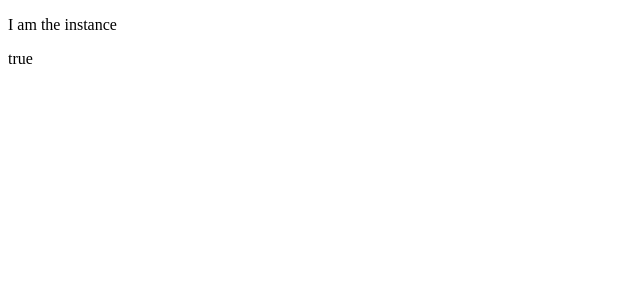
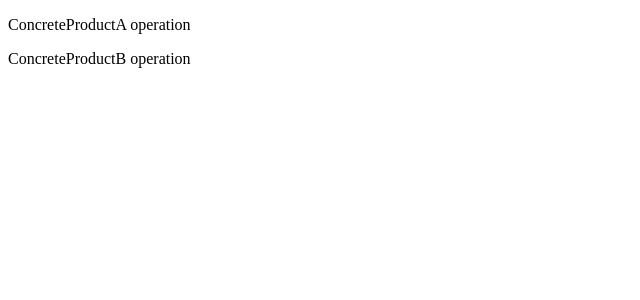
Before and after one commit to yeonuk44/Design-Pattern, a React (Create React App) app: page / in a window 1280 px wide. Shown: the top 300 px of the page, without its empty margins (0-640 px from the left). Built offline with nearby package versions, Linux system fonts and the light colour scheme.

Commit message:
# Add factory pattern example

```diff
--- a/src/App.tsx
+++ b/src/App.tsx
@@ -1,5 +1,4 @@
-import { Singleton } from "./creational";
-// import { Singleton } from "./creational/singleton";
+import { Singleton, Factory } from "./creational";
 
 function App() {
   /**
@@ -8,11 +7,20 @@ function App() {
   const instance1 = Singleton.getInstance();
   const instance2 = Singleton.getInstance();
 
+  /**
+   * INFO: Factory
+   */
+  const factory = new Factory();
+  const productA = factory.createProduct("A");
+  const productB = factory.createProduct("B");
+
   return (
-    <div className="App">
-      <header className="App-header">
-        <p>{instance1}</p>
-        <p>{instance1 === instance2 ? "true" : "false"}</p>
+    <div>
+      <header>
+        {/* <p>{instance1}</p>
+        <p>{instance1 === instance2 ? "true" : "false"}</p> */}
+        <p>{productA.operation()}</p>
+        <p>{productB.operation()}</p>
       </header>
     </div>
   );
--- a/src/creational/factory/index.ts
+++ b/src/creational/factory/index.ts
@@ -1,26 +1,39 @@
-export const Singleton = (function () {
-  let instance; // 싱글톤 인스턴스 변수
+// 인터페이스: 생성될 객체들이 구현해야 하는 메서드를 정의합니다.
+interface Product {
+  operation(): string;
+}
 
-  function createInstance() {
-    // 인스턴스 생성 로직 함수
-    const object = new Object("I am the instance");
-    return object;
+// 구체적인 객체 클래스: 인터페이스를 구현한 구체적인 객체들입니다.
+class ConcreteProductA implements Product {
+  operation(): string {
+    return "ConcreteProductA operation";
   }
+}
 
-  return {
-    // 인스턴스 접근 메서드 getInstance
-    getInstance: function () {
-      if (!instance) {
-        instance = createInstance();
-      }
-      return instance;
-    },
-  };
-})();
+class ConcreteProductB implements Product {
+  operation(): string {
+    return "ConcreteProductB operation";
+  }
+}
 
-// 싱글톤 인스턴스에 접근
-const instance1 = Singleton.getInstance();
-const instance2 = Singleton.getInstance();
+// 팩토리 클래스: 객체를 생성하고 반환하는 역할을 합니다.
+export class Factory {
+  createProduct(type: string): Product {
+    if (type === "A") {
+      return new ConcreteProductA();
+    } else if (type === "B") {
+      return new ConcreteProductB();
+    } else {
+      throw new Error("Invalid product type");
+    }
+  }
+}
 
-// true (동일한 인스턴스), 여러 번 호출해도 동일한 인스턴스를 반환
-console.log(instance1 === instance2);
+// 클라이언트 코드
+const factory = new Factory();
+
+const productA = factory.createProduct("A");
+productA.operation(); // Output: ConcreteProductA operation
+
+const productB = factory.createProduct("B");
+productB.operation(); // Output: ConcreteProductB operation
--- a/src/creational/index.ts
+++ b/src/creational/index.ts
@@ -1 +1,2 @@
 export { Singleton } from "./singleton";
+export { Factory } from "./factory";
```
